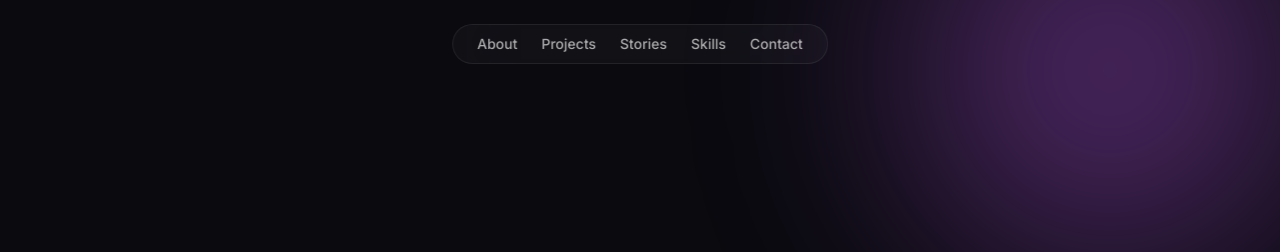
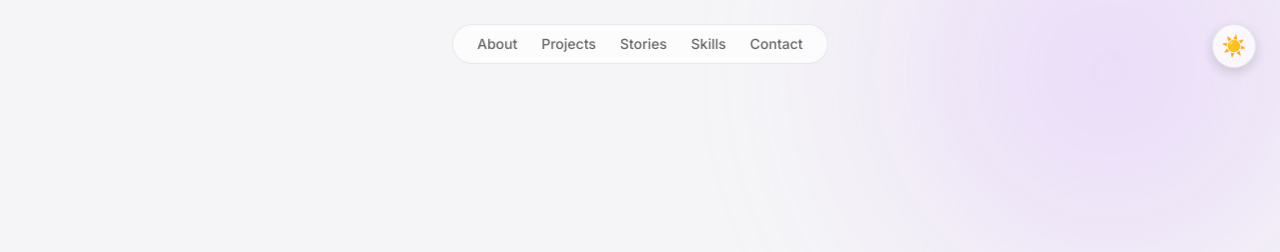
Before and after one commit to severin-ye/severin-ye.github.io, a website built with Vite: page index.html in a window 1280 px wide. Shown: the top 252 px of the page. Built offline with nearby package versions, Linux system fonts and the light colour scheme.

Commit message:
黑白主题

```diff
--- a/src/main.js
+++ b/src/main.js
@@ -1,6 +1,11 @@
 import './style.css'
 
 document.querySelector('#app').innerHTML = `
+  <!-- Theme Toggle Button -->
+  <button class="theme-toggle" id="theme-toggle" aria-label="Toggle theme">
+    <span class="icon">🌙</span>
+  </button>
+
   <!-- Background Gradient Orbs -->
   <div class="bg-gradient">
     <div class="orb orb-1"></div>
@@ -423,3 +428,68 @@ document.addEventListener('mousemove', (e) => {
     orb.style.transform = 'translate(' + (x * speed) + 'px, ' + (y * speed) + 'px)'
   })
 })
+
+// ============================================
+// Theme Toggle Functionality
+// ============================================
+
+// Get the current theme from localStorage or system preference
+function getPreferredTheme() {
+  const savedTheme = localStorage.getItem('theme')
+  if (savedTheme) {
+    return savedTheme
+  }
+  // Check system preference
+  return window.matchMedia('(prefers-color-scheme: light)').matches ? 'light' : 'dark'
+}
+
+// Apply theme to document
+function applyTheme(theme) {
+  const root = document.documentElement
+  const toggleIcon = document.querySelector('#theme-toggle .icon')
+
+  if (theme === 'light') {
+    root.setAttribute('data-theme', 'light')
+    if (toggleIcon) toggleIcon.textContent = '☀️'
+  } else {
+    root.setAttribute('data-theme', 'dark')
+    if (toggleIcon) toggleIcon.textContent = '🌙'
+  }
+}
+
+// Initialize theme on page load
+function initTheme() {
+  const theme = getPreferredTheme()
+  applyTheme(theme)
+}
+
+// Toggle theme
+function toggleTheme() {
+  const currentTheme = document.documentElement.getAttribute('data-theme')
+  const newTheme = currentTheme === 'light' ? 'dark' : 'light'
+
+  localStorage.setItem('theme', newTheme)
+  applyTheme(newTheme)
+}
+
+// Initialize theme immediately
+initTheme()
+
+// Set up theme toggle button
+document.addEventListener('DOMContentLoaded', () => {
+  const themeToggle = document.getElementById('theme-toggle')
+  if (themeToggle) {
+    themeToggle.addEventListener('click', toggleTheme)
+  }
+
+  // Re-apply theme after DOM is ready (in case icon wasn't ready)
+  applyTheme(getPreferredTheme())
+})
+
+// Listen for system theme changes
+window.matchMedia('(prefers-color-scheme: light)').addEventListener('change', (e) => {
+  // Only auto-switch if user hasn't set a preference
+  if (!localStorage.getItem('theme')) {
+    applyTheme(e.matches ? 'light' : 'dark')
+  }
+})
--- a/src/style.css
+++ b/src/style.css
@@ -3,8 +3,11 @@
    Responsive • Minimal • High Information Density
    ============================================ */
 
+/* ============================================
+   Dark Theme (Default)
+   ============================================ */
 :root {
-  /* Color System */
+  /* Color System - Dark */
   --bg-primary: #0a0a0f;
   --bg-secondary: #111118;
   --glass-bg: rgba(255, 255, 255, 0.03);
@@ -20,6 +23,12 @@
   --accent-green: #30D158;
   --accent-orange: #FF9500;
   --accent-pink: #FF375F;
+
+  /* Orb colors */
+  --orb-purple: var(--accent-purple);
+  --orb-blue: var(--accent-blue);
+  --orb-green: var(--accent-green);
+  --orb-opacity: 0.5;
 
   /* Spacing */
   --space-xs: 0.25rem;
@@ -37,6 +46,72 @@
   /* Glass Effect */
   --blur-amount: 40px;
   --blur-heavy: 80px;
+
+  /* Theme toggle icon */
+  --theme-icon: "🌙";
+
+  color-scheme: dark;
+}
+
+/* ============================================
+   Light Theme
+   ============================================ */
+[data-theme="light"] {
+  --bg-primary: #f5f5f7;
+  --bg-secondary: #ffffff;
+  --glass-bg: rgba(255, 255, 255, 0.7);
+  --glass-border: rgba(0, 0, 0, 0.08);
+  --glass-highlight: rgba(255, 255, 255, 0.9);
+
+  --text-primary: rgba(0, 0, 0, 0.9);
+  --text-secondary: rgba(0, 0, 0, 0.6);
+  --text-tertiary: rgba(0, 0, 0, 0.4);
+
+  --accent-blue: #0066CC;
+  --accent-purple: #9933CC;
+  --accent-green: #28A745;
+  --accent-orange: #E67300;
+  --accent-pink: #E6004C;
+
+  /* Orb colors - softer for light mode */
+  --orb-purple: #D4A5FF;
+  --orb-blue: #A5C8FF;
+  --orb-green: #A5FFD4;
+  --orb-opacity: 0.4;
+
+  --theme-icon: "☀️";
+
+  color-scheme: light;
+}
+
+/* Auto detect system preference */
+@media (prefers-color-scheme: light) {
+  :root:not([data-theme="dark"]) {
+    --bg-primary: #f5f5f7;
+    --bg-secondary: #ffffff;
+    --glass-bg: rgba(255, 255, 255, 0.7);
+    --glass-border: rgba(0, 0, 0, 0.08);
+    --glass-highlight: rgba(255, 255, 255, 0.9);
+
+    --text-primary: rgba(0, 0, 0, 0.9);
+    --text-secondary: rgba(0, 0, 0, 0.6);
+    --text-tertiary: rgba(0, 0, 0, 0.4);
+
+    --accent-blue: #0066CC;
+    --accent-purple: #9933CC;
+    --accent-green: #28A745;
+    --accent-orange: #E67300;
+    --accent-pink: #E6004C;
+
+    --orb-purple: #D4A5FF;
+    --orb-blue: #A5C8FF;
+    --orb-green: #A5FFD4;
+    --orb-opacity: 0.4;
+
+    --theme-icon: "☀️";
+
+    color-scheme: light;
+  }
 }
 
 * {
@@ -59,6 +134,7 @@ body {
   overflow-x: hidden;
   -webkit-font-smoothing: antialiased;
   -moz-osx-font-smoothing: grayscale;
+  transition: background-color 0.3s ease, color 0.3s ease;
 }
 
 /* Background Gradient Orbs */
@@ -77,14 +153,15 @@ body {
   position: absolute;
   border-radius: 50%;
   filter: blur(var(--blur-heavy));
-  opacity: 0.5;
+  opacity: var(--orb-opacity);
   animation: float 20s ease-in-out infinite;
+  transition: opacity 0.3s ease;
 }
 
 .orb-1 {
   width: 600px;
   height: 600px;
-  background: radial-gradient(circle, var(--accent-purple) 0%, transparent 70%);
+  background: radial-gradient(circle, var(--orb-purple) 0%, transparent 70%);
   top: -200px;
   right: -100px;
   animation-delay: 0s;
@@ -93,7 +170,7 @@ body {
 .orb-2 {
   width: 500px;
   height: 500px;
-  background: radial-gradient(circle, var(--accent-blue) 0%, transparent 70%);
+  background: radial-gradient(circle, var(--orb-blue) 0%, transparent 70%);
   bottom: -150px;
   left: -100px;
   animation-delay: -7s;
@@ -102,12 +179,12 @@ body {
 .orb-3 {
   width: 400px;
   height: 400px;
-  background: radial-gradient(circle, var(--accent-green) 0%, transparent 70%);
+  background: radial-gradient(circle, var(--orb-green) 0%, transparent 70%);
   top: 50%;
   left: 50%;
   transform: translate(-50%, -50%);
   animation-delay: -14s;
-  opacity: 0.3;
+  opacity: calc(var(--orb-opacity) * 0.6);
 }
 
 @keyframes float {
@@ -124,6 +201,7 @@ body {
   -webkit-backdrop-filter: blur(var(--blur-amount));
   border: 1px solid var(--glass-border);
   border-radius: 20px;
+  transition: background-color 0.3s ease, border-color 0.3s ease;
 }
 
 .glass:hover {
@@ -722,3 +800,82 @@ section[id] {
 ::-webkit-scrollbar-thumb:hover {
   background: var(--glass-highlight);
 }
+
+/* ============================================
+   Theme Toggle Button
+   ============================================ */
+.theme-toggle {
+  position: fixed;
+  top: var(--space-lg);
+  right: var(--space-lg);
+  z-index: 1001;
+  width: 44px;
+  height: 44px;
+  border: none;
+  border-radius: 50%;
+  background: var(--glass-bg);
+  backdrop-filter: blur(var(--blur-amount));
+  -webkit-backdrop-filter: blur(var(--blur-amount));
+  border: 1px solid var(--glass-border);
+  cursor: pointer;
+  display: flex;
+  align-items: center;
+  justify-content: center;
+  font-size: 1.25rem;
+  transition: all 0.3s ease;
+  box-shadow: 0 4px 12px rgba(0, 0, 0, 0.15);
+}
+
+.theme-toggle:hover {
+  transform: scale(1.1);
+  background: var(--glass-highlight);
+  box-shadow: 0 6px 20px rgba(0, 0, 0, 0.2);
+}
+
+.theme-toggle:active {
+  transform: scale(0.95);
+}
+
+.theme-toggle .icon {
+  transition: transform 0.3s ease;
+}
+
+.theme-toggle:hover .icon {
+  transform: rotate(15deg);
+}
+
+/* Light mode specific adjustments */
+[data-theme="light"] .glass:hover,
+:root:not([data-theme="dark"]) .glass:hover {
+  background: rgba(255, 255, 255, 0.85);
+}
+
+@media (prefers-color-scheme: light) {
+  :root:not([data-theme="dark"]) .glass:hover {
+    background: rgba(255, 255, 255, 0.85);
+  }
+}
+
+/* Selection color for light mode */
+[data-theme="light"] ::selection {
+  background: var(--accent-blue);
+  color: white;
+}
+
+@media (prefers-color-scheme: light) {
+  :root:not([data-theme="dark"]) ::selection {
+    background: var(--accent-blue);
+    color: white;
+  }
+}
+
+/* Mobile theme toggle position */
+@media (max-width: 768px) {
+  .theme-toggle {
+    top: var(--space-md);
+    right: var(--space-md);
+    width: 40px;
+    height: 40px;
+    font-size: 1.1rem;
+  }
+}
```
